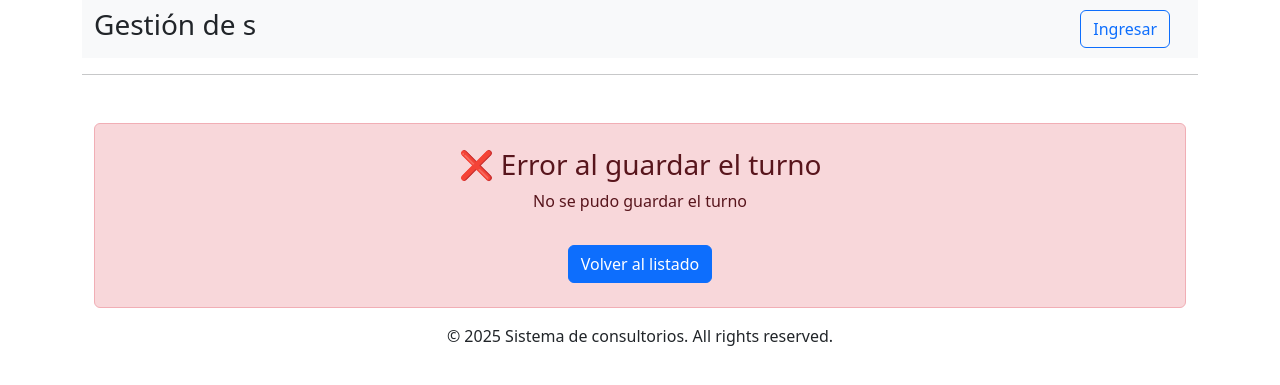
After one commit to Juan-Pablo-Blanco/paciente-Nuevo, a PHP site: template view/error_turno.php in a window 1280 px wide. The commit adds this page. Shown: the top 385 px of the page. Run offline with PHP 8.4, Linux system fonts and the light colour scheme; the template is opened without the code that fills it, so the values that code supplies are empty.

Commit message:
trabajo terminado

```diff
--- a/index.php
+++ b/index.php
@@ -20,7 +20,7 @@ if (!$logueado && !$esLogin) {
     exit;
 }
 
-//
+
 // Inicializar variables
 $rolID = $_SESSION["rolID"] ?? 0;
 
@@ -79,7 +79,6 @@ if (method_exists($controllerObj, $action)) {
     ) {
         $dataToView["dataRel1"] = $controllerObj->getTablaRel1();
     }
-
 } else {
     die("❌ Error: La acción <b>$action</b> no existe en el controlador <b>$controllerName</b>.");
 }
@@ -88,4 +87,3 @@ if (method_exists($controllerObj, $action)) {
 require_once 'view/template/header.php';
 require_once 'view/' . $controllerObj->view . '.php';
 require_once 'view/template/footer.php';
-?>
--- /dev/null
+++ b/view/error_turno.php
@@ -0,0 +1,32 @@
+<?php
+// Si obtiene el valor "error" en $dataToView
+$error = $dataToView["data"]["error"] ?? "";
+?>
+
+
+<div class="container mt-5">
+    <!-- Muestra el error -->
+    <div class="alert alert-danger text-center p-4">
+
+        <h3>❌ Error al guardar el turno</h3>
+
+        <?php if ($error === "fecha_pasada"): ?>
+            <p>La fecha del turno no puede ser anterior a hoy</p>
+
+        <?php elseif ($error === "hora_pasada"): ?>
+            <p>La hora seleccionada ya paso</p>
+
+        <?php elseif ($error === "duplicado"): ?>
+            <p>Ya existe un turno para esa fecha y hora</p>
+
+        <?php else: ?>
+            <p>No se pudo guardar el turno</p>
+        <?php endif; ?>
+
+        <!-- Boton para volver al listado -->
+
+        <a href="index.php?controller=turno&action=list" class="btn btn-primary mt-3">
+            Volver al listado
+        </a>
+    </div>
+</div>
```
Also changed, not shown: controller/turno.php (+16 -13 lines), hash.php (deleted, +0 -11 lines), model/turno.php (+81 -20 lines), view/edit_turnos.php (+3 -5 lines), controller/paciente.php (line endings or trailing spaces).
